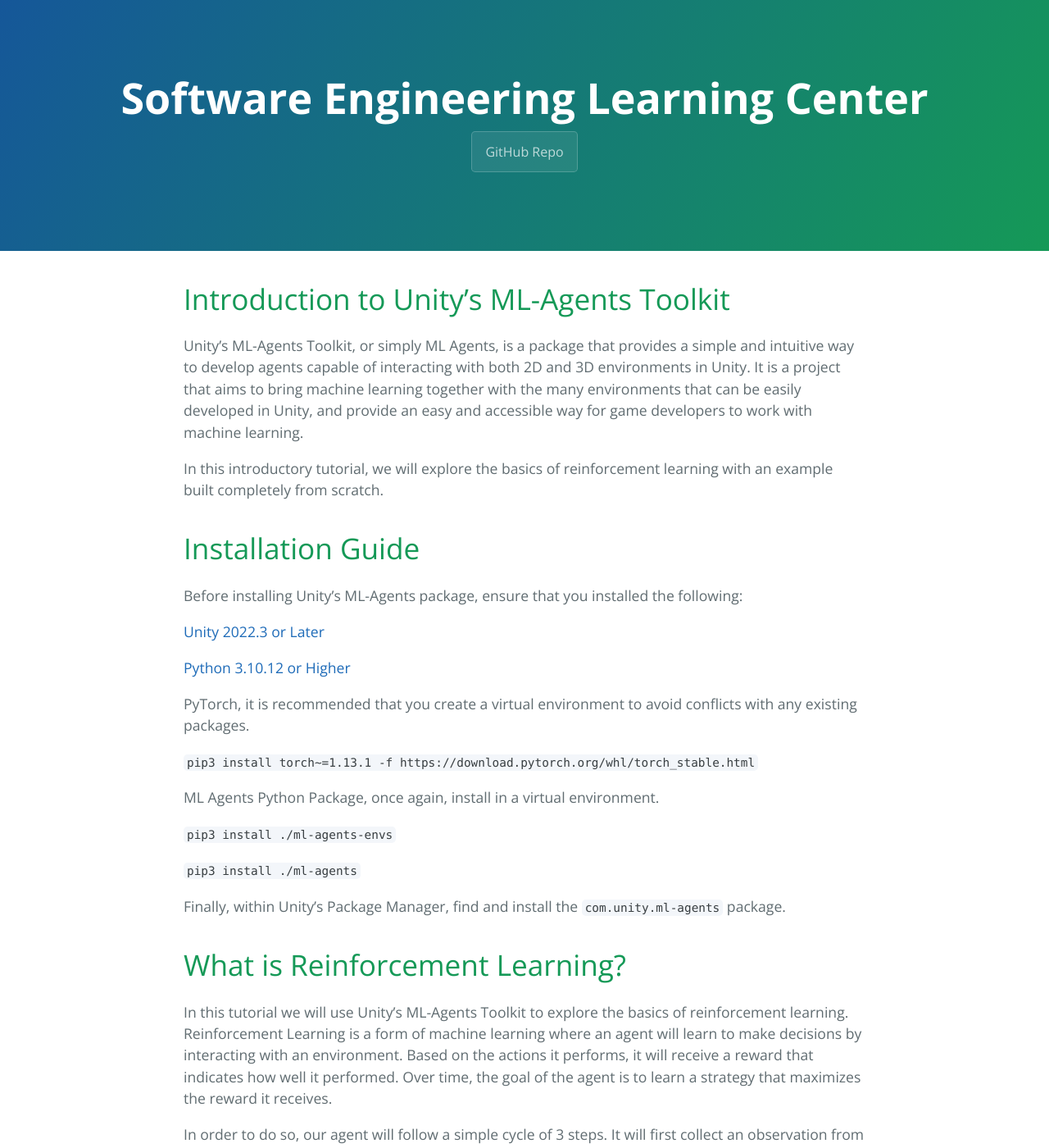
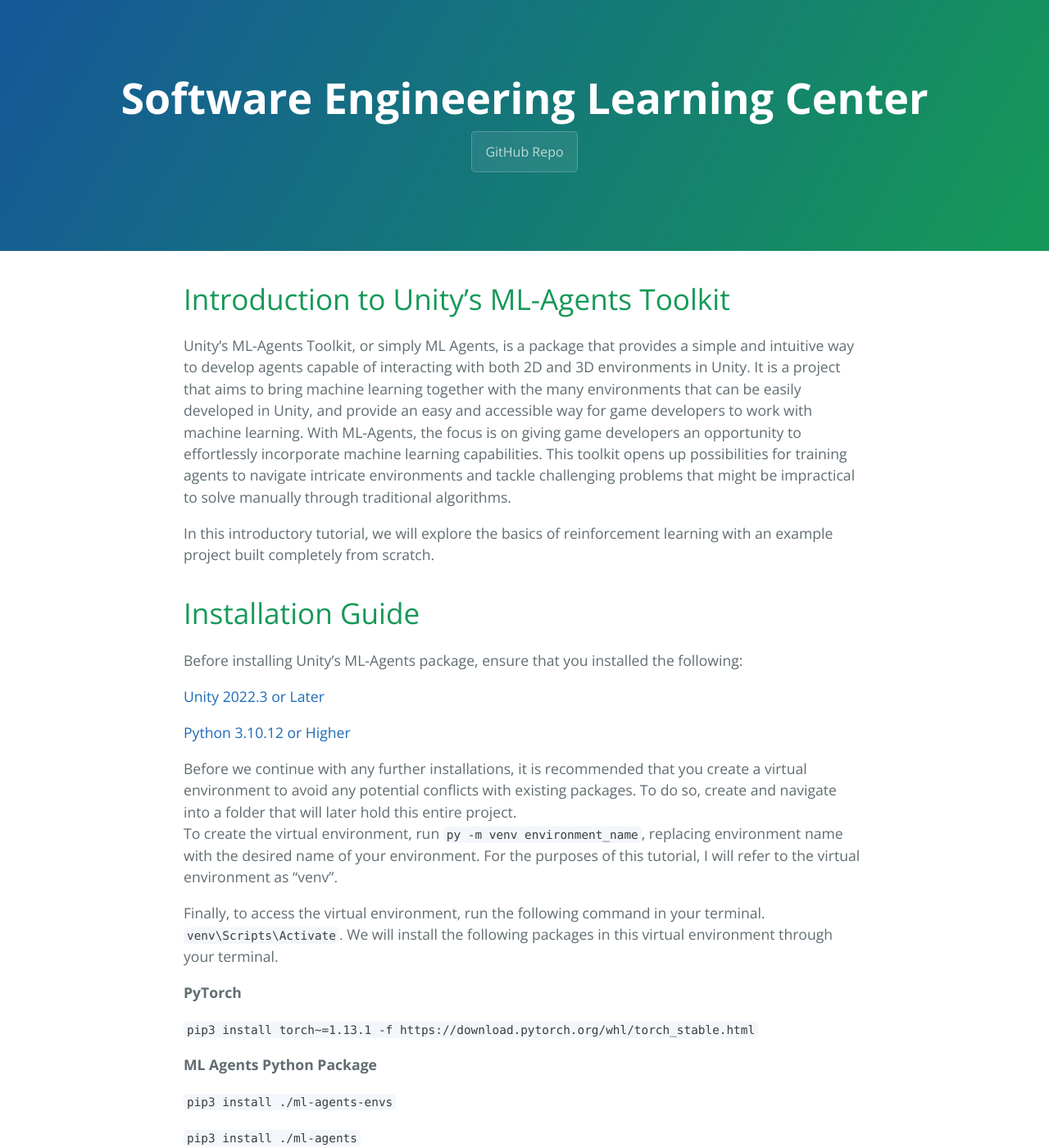
Before and after one commit to learning-software-engineering/learning-software-engineering.github.io, a Jekyll site: the page built from Topics/Tech_Stacks/Unity_ML_Agents.md, in a window 1280 px wide and 1400 px high. Shown: the whole window at 82% size. Built offline with Jekyll 4.4.1, drawn with Linux system fonts in a browser that asks for light colours; our own code applies the rules of GitHub Pages for plain Markdown files; some of the changed text lies outside the part shown.

Commit message:
Update Unity_ML_Agents.md

````diff
--- a/Topics/Tech_Stacks/Unity_ML_Agents.md
+++ b/Topics/Tech_Stacks/Unity_ML_Agents.md
@@ -1,8 +1,8 @@
 # Introduction to Unity's ML-Agents Toolkit
 
-Unity's ML-Agents Toolkit, or simply ML Agents, is a package that provides a simple and intuitive way to develop agents capable of interacting with both 2D and 3D environments in Unity. It is a project that aims to bring machine learning together with the many environments that can be easily developed in Unity, and provide an easy and accessible way for game developers to work with machine learning.
+Unity's ML-Agents Toolkit, or simply ML Agents, is a package that provides a simple and intuitive way to develop agents capable of interacting with both 2D and 3D environments in Unity. It is a project that aims to bring machine learning together with the many environments that can be easily developed in Unity, and provide an easy and accessible way for game developers to work with machine learning. With ML-Agents, the focus is on giving game developers an opportunity to effortlessly incorporate machine learning capabilities. This toolkit opens up possibilities for training agents to navigate intricate environments and tackle challenging problems that might be impractical to solve manually through traditional algorithms.
 
-In this introductory tutorial, we will explore the basics of reinforcement learning with an example built completely from scratch.
+In this introductory tutorial, we will explore the basics of reinforcement learning with an example project built completely from scratch.
 
 # Installation Guide
 Before installing Unity's ML-Agents package, ensure that you installed the following:
@@ -11,11 +11,16 @@
 
 [Python 3.10.12 or Higher](https://www.python.org/downloads/)
 
-PyTorch, it is recommended that you create a virtual environment to avoid conflicts with any existing packages.
+Before we continue with any further installations, it is recommended that you create a virtual environment to avoid any potential conflicts with existing packages. To do so, create and navigate into a folder that will later hold this entire project. \
+To create the virtual environment, run ```py -m venv environment_name```, replacing environment name with the desired name of your environment. For the purposes of this tutorial, I will refer to the virtual environment as "venv".
+
+Finally, to access the virtual environment, run the following command in your terminal. ```venv\Scripts\Activate```. We will install the following packages in this virtual environment through your terminal.
+
+**PyTorch**
 
 ```pip3 install torch~=1.13.1 -f https://download.pytorch.org/whl/torch_stable.html```
 
-ML Agents Python Package, once again, install in a virtual environment.
+**ML Agents Python Package**
 
 ```pip3 install ./ml-agents-envs```
 
@@ -46,7 +49,7 @@
 
 # Actions
 
-Now that our environment is set up, we will assign actions that our agent is able to perform. Begin by opening the ```CollectRewardAgent.cs``` script with any text editor you would like, such as Visual Studio or Visual Studio Code. We will begin by changing our MonoBehaviour into a Agent class. Make the following imports:
+Now that our environment is set up, we will assign actions that our agent is able to perform. Begin by opening the ```CollectRewardAgent.cs``` script with any text editor you would like, such as Visual Studio or Visual Studio Code. In order to create an agent, we will change monobehaviour to agent. This means that our new agent will inherit from the **Agent** class, rather than **Monobehavior**. To utilize Unity's MLAgents Toolkit, we will import the following:
 
 ```
 using UnityEngine;
@@ -55,7 +58,7 @@
 using Unity.MLAgents.Actuators;
 ```
 
-We will also removing the ```Update()``` and ```Start()``` functions, and add the following overrides:
+We will also be removing the ```Update()``` and ```Start()``` functions, and adding the following overrides. These are the functions that control the behaviour of our agent.
 
 ```public override void OnEpisodeBegin()```
 
@@ -65,9 +68,11 @@
 
 ```public void OnTriggerEnter(Collider other)```
 
-In the following few sections, we will go through and explain each of these functions in detail. We will first begin with ```OnActionReceieved()```
+In the following few sections, we will go through and explain how to implement each of these functions in detail. We will first begin with ```OnActionReceieved()```
 
 Unlike us, our agent is only able to play through making actions through numbers. These numbers will be given through the ActionBuffer. As specified before, we want our agent to be able to move left, right, and stand still. We will accomplish this by assigning each action a number. We begin by obtaining the action from DiscreteActions, or integer actions. We will set up where our AI gets these DiscreteActions later in our observations section.
+
+This function allows our agent to perform actions based on a value it receieves from a ActionBuffer. You could think of the ActionBuffer as a signal, like a traffic light. Depending on the signal receieved, we must implement what our agent ultimately ends up doing, such as stopping if we receieve a red light.
 
 ```
 public override void OnActionReceived(ActionBuffers actions)
@@ -86,7 +91,7 @@
         }
     }
 ```
-While it might make sense for us to assign case 0 to moving left, and either case 1 or 2 to moving right, the agent does not have any context to what each number means. This means that any number can be assigned to any action, and they will all be treated equally by our agent.
+In our case, our signal is an integer value from 0 to 2. When receiving a 0, our agent will move left. When receiving a 1, our agent moves right, and when receiving a 2, our agent does nothing. While it might make sense for us to assign case 0 to moving left, and either case 1 or 2 to moving right, the agent does not have any context to what each number means. This means that any number can be assigned to any action, and they will all be treated equally by our agent.
 
 Now that our agent is capable of making moves, we will now make it able to make observations.
 
@@ -104,7 +109,7 @@
     ...
 ```
 
-This will allow us to easily access the position of both reward objects as well. To add an observation, we simply go under the CollectObservations function and call ```Sensor.AddObservation()```. We would like to add the x value of all 3 positions, as our agent will only be capable of moving along the x axis.
+This will allow us to easily access the position of both reward objects as well. To add an observation, we simply go under the CollectObservations function and call ```sensor.AddObservation()```. We would like to add the x value of all 3 positions, as our agent will only be capable of moving along the x axis.
 
 ```
 public override void CollectObservations(VectorSensor sensor)
@@ -115,7 +120,7 @@
     }
 ```
 
-Here we are adding the local positions of all 3 objects. I use local position here so that if we move our training setup around, everything stays functional. However, you can adjust this depending on how your training setup may look like.
+Here we are adding the local positions of all 3 objects. We use localPositioning here so that our agent will be able to learn properly regardless of where it is located in your Unity environment.
 
 Our agent is now able to observe the world around it, as well as make movements left or right. The only thing left to do is to assign a reward function to tell our agent how well it is currently doing.
 # Rewards
@@ -139,7 +144,7 @@
 
 From anywhere in Unity, we are able to assign rewards to our agent using the functions ```SetReward()``` and ```AddReward()```. For our purposes, we will set a reward when the agent collides with another object, in this case, either the small or large reward. While the amount you assign to each reward is arbitrary, they should be similar relative to each other. If the rewards are too close to each other, the agent might not learn effectively. Play with your values to find an optimal value.
 
-Something you might have noticed is the ```EndEpisode()``` after we assign the reward. This means that we want our iteration of training to stop when our agent gets its reward, so that it can start training all over again. In order to do so, we have one last function we should call.
+Something you might have noticed is the ```EndEpisode()``` after we assign the reward. In Unity's ML Agents, agents train in cycles known as episodes. When an episode ends, the agent takes its assigned reward value and attempts to learn by adjusting its behaviour, so that it can perform better in the future. However, upon ending an episode, we also need to begin a new one. We will accomplish this through the ```OnEpisodeBegin()``` function.
 
 ```
 public override void OnEpisodeBegin()
@@ -160,11 +165,11 @@
     }
 ```
 
-After each iteration, we want to reset our training environment. We can accomplish this by resetting the positions of each object when our training episode begins. This simply resets the position of my agent back to its starting location, and randomly assigns the rewards to place either the smaller or larger reward on either side. Feel free to adjust these values to match your training set up.
+After each iteration, we want to reset our training environment. We can accomplish this by resetting the positions of each object when our training episode begins. This simply resets the position of my agent back to its starting location, and randomly assigns the rewards to place either the smaller or larger reward on either side.
 
 # Training
 
-And with that, our setup is almost ready for training. Head to the inspector of our Agent. Observe the behavior parameters. There are 2 values that we should change. Feel free to assign a name to this behaviour if you would like to.
+And with that, our setup is almost ready for training. Head to the inspector of our Agent. Observe the behavior parameters. There are 2 values that we should change. You could also give the behavior a name to help you identify it down the line.
 
 <img src="https://raw.githubusercontent.com/Dismany0/misc_images/main/CSC301%20Assignment%202/Screenshot%202023-11-26%20025032.png" height="500"/>
 
@@ -174,7 +179,7 @@
 
 <img src="https://raw.githubusercontent.com/Dismany0/misc_images/main/CSC301%20Assignment%202/Screenshot%202023-11-26%20031918.png" height="500"/>
 
-The final step is to add a Decision Requester. The only parameter here is how often our agent will make an action. Feel free to play with this value.
+The final step is to add a Decision Requester. We have implemented actions our agent is able to take, and ways for the agent to be able to observe the environment. The final piece to tie it all together is the decision requester. This component steps in and acts as the bridge connecting its observations in the environment with the strategic decisions it wants to make. It is essentially the brain that makes choices based on what it has learned.
 
 With that, we can begin training our agent.
 We can do so by opening a terminal and activating our virtual environment where we previously installed ML-Agents. To begin training, we will run
@@ -191,9 +196,10 @@
 
 You've just learned how to train your first agent in Unity! While the agent might not appear very smart at first, it should eventually learn that moving towards the larger reward is much more rewarding than the smaller one. Over time, you should expect to see the average reward, provided every few minutes in the terminal, to increase.
 
-Feel free to make your own adjustments or create your own training environment. Fun additions you could try to build off of this example can include
+To make your training environment fun and unique, you could expand on this simple setup to create a more advanced one. Fun additions you could try to build off of this example can include:
 - Movement along a 2d square instead of a line
+- Rewards placed at different distances away from the agent
 - A penalty for taking a long time to reach a reward
 - Additional obstacles your agent must avoid
 
-Feel free to explore both on your own, and with Unity's [official documentation](https://unity-technologies.github.io/ml-agents/ML-Agents-Toolkit-Documentation/) and the [ML-Agents Repo](https://github.com/Unity-Technologies/ml-agents).
+For further learning and exploration, you could check out Unity's [official documentation](https://unity-technologies.github.io/ml-agents/ML-Agents-Toolkit-Documentation/) and the [ML-Agents Repo](https://github.com/Unity-Technologies/ml-agents).
````
Also changed, not shown: other parts of Topics/Tech_Stacks/Unity_ML_Agents.md (+1 -3 lines).
